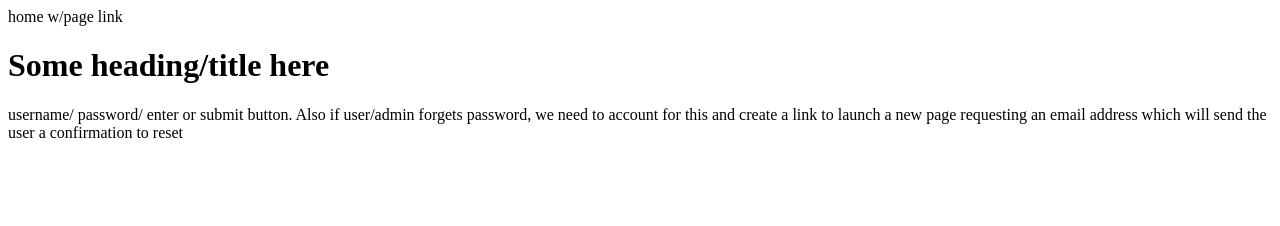
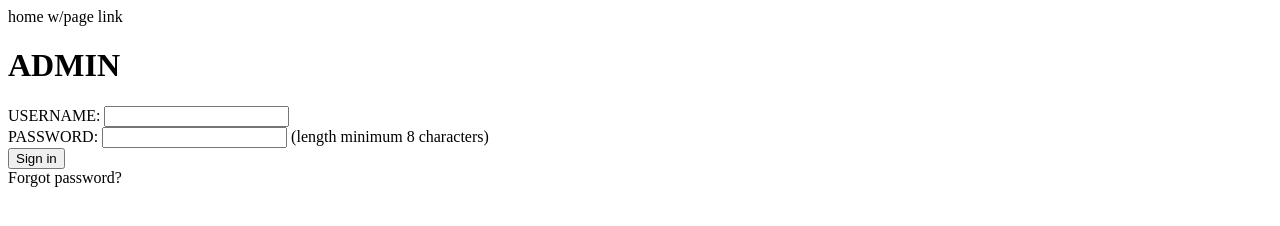
Before and after one commit to chrkis7/PhotoGallery, a plain HTML site: page adminLogin.html in a window 1280 px wide. Drawn offline with Linux system fonts and the light colour scheme.

Commit message:
Added login form

```diff
--- a/adminLogin.html
+++ b/adminLogin.html
@@ -9,10 +9,30 @@
 
 <body>
     <nav>home w/page link</nav>
-    <h1>Some heading/title here</h1>
-    <form>username/ password/ enter or submit button. Also if user/admin forgets password, we need to account for this
+    <div>
+        <h1>ADMIN</h1>
+    </div>
+    <form name="loginForm" action="" method="POST">
+        <!--username/ password/ enter or submit button. Also if user/admin forgets password, we need to account for this
         and create a link to launch a new page requesting an email address which will send the user a confirmation to
-        reset
+        reset -->
+
+        <div>
+            <label for="username">USERNAME:</label>
+            <input type="text" id="username" name="username" required>
+        </div>
+
+        <div>
+            <label for="password">PASSWORD:</label>
+            <input type="password" id="password" name="password" minlength="8" required>
+            <span>(length minimum 8 characters)</span>
+        </div>
+        <div>
+        <input type="submit" value="Sign in">
+        </div>
+        <div>
+            <span class="psw"><a href="#"></a>Forgot password?</a></span>
+        </div>
     </form>
 
 
```
